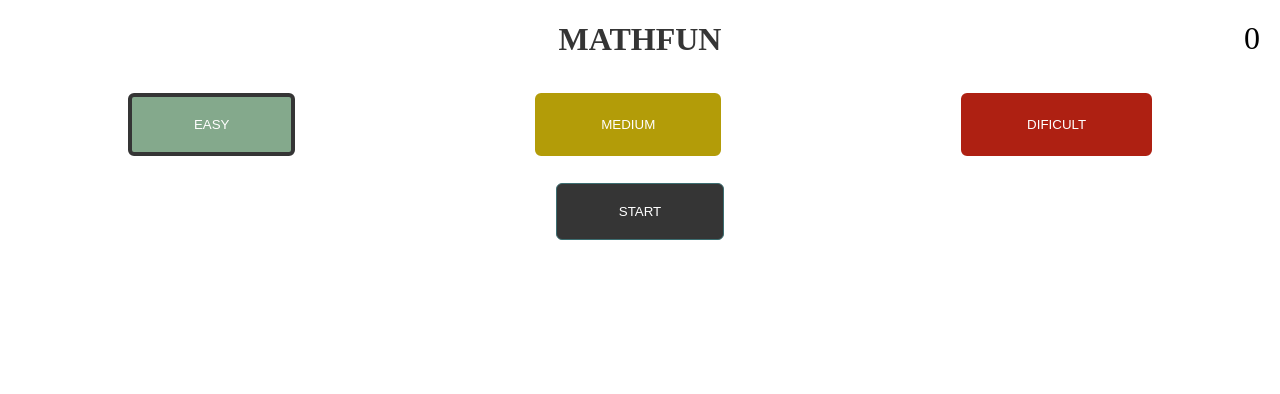
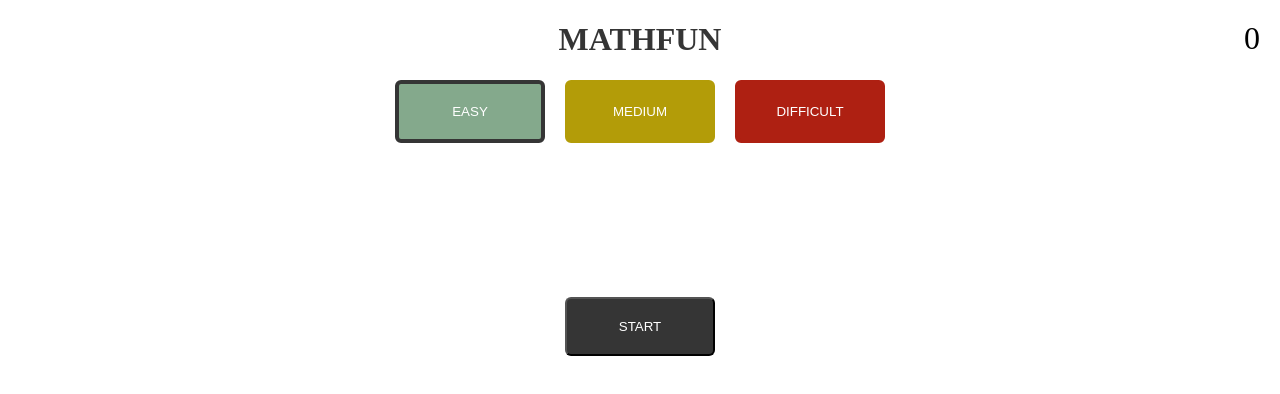
Before and after one commit to daalve1/mathfun, a SvelteKit app: page / in a window 1280 px wide. Shown: the top 394 px of the page. Built offline with nearby package versions, Linux system fonts and the light colour scheme.

Commit message:
Mejorado aspecto visual

```diff
--- a/src/routes/+page.svelte
+++ b/src/routes/+page.svelte
@@ -25,7 +25,7 @@
         },
         {
             id: 'DIFICIL',
-            value: 'DIFICULT'
+            value: 'DIFFICULT'
         }
     ]
 
@@ -169,7 +169,7 @@
 </script>
 
 <div class="corrects">{corrects}</div>
-<main class={wrong ? 'shake' : ''}>
+<div class={wrong ? 'shake' : ''}>
     <h1>MATHFUN</h1>
 
     <div class="buttons">
@@ -178,12 +178,12 @@
         {/each}
     </div>
 
+    <div class="content">
         {#if !finished}
             {#if null != fetchOperation}
                 {#await fetchOperation}
                     <p>Cargando...</p>
                 {:then data}
-                <section>
                     {#each operation as o}
                         {#if o.string === '???'}
                             <input bind:value={userResponse} class={wrong ? 'incorrect' : ''}>
@@ -191,7 +191,7 @@
                             {o.string}
                         {/if}
                     {/each}
-                </section>
+
                     {#if userResponse}
                         <button id="btnCheck" on:click={() => check()} class={`${finished ? '' : 'shake'} check`}>check</button>
                     {/if}
@@ -213,7 +213,8 @@
         {/if}
 
         <Modal bind:showModal bind:showSolution />
-</main>
+    </div>
+</div>
 
 <style>
     h1 {
@@ -231,28 +232,24 @@
         border: 2px solid #353535;
         border-radius: 6px;
         cursor: pointer;
-        margin: 0 16px;
+        top: -10px;
         position: relative;
-        top: 6px;
     }
 
     button {
-        display: flex;
-        margin: 1em auto;
-        padding: 20px 62px;
+        padding: 20px 0px;
         text-transform: uppercase;
         background-color: #353535;
         color: white;
-        border: 1px solid #3C6E71;
         border-radius: 6px;
         cursor: pointer;
+        width: 150px;
     }
 
-    section {
+    .content {
         font-size: 3em;
-        display: flex;
         text-align: center;
-        justify-content: center;
+        margin: 3em;
     }
 
     @keyframes shake {
@@ -294,6 +291,9 @@
     .buttons {
         display: flex;
         flex-direction: row;
+        text-align: center;
+        justify-content: center;
+        gap: 20px;
     }
 
     button.FACIL {
@@ -311,12 +311,11 @@
         background-color: #ae2012;
     }
 
+    button.reset {
+        border: 4px solid #353535;
+    }
+
     button.selected, button.selected:hover {
         border: 4px solid #353535;
     }
-
-    .reset:hover {
-        background-color: #3C6E71;
-        color: white;
-    }
 </style>
```
Lines whose indentation alone changed are shown as unchanged.
